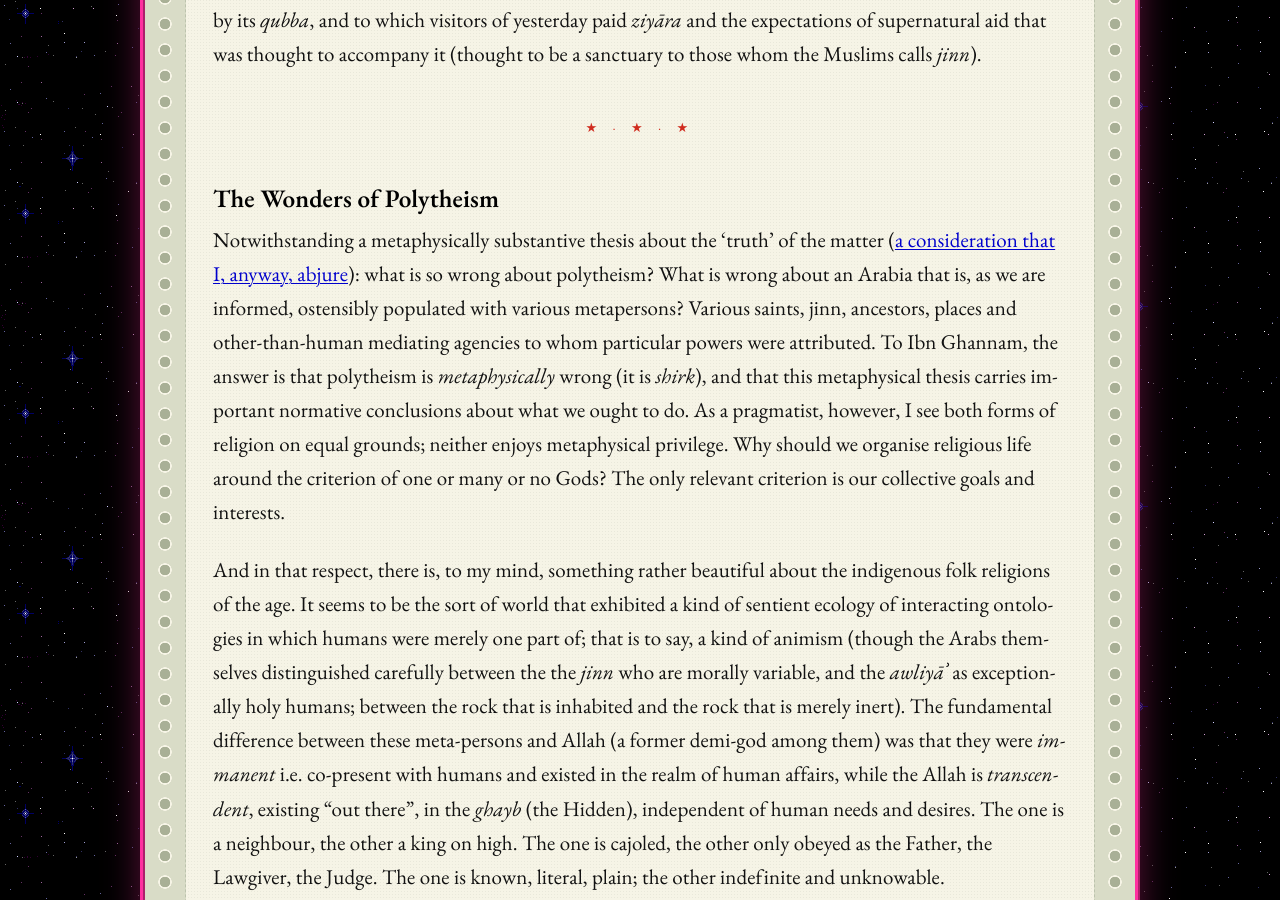
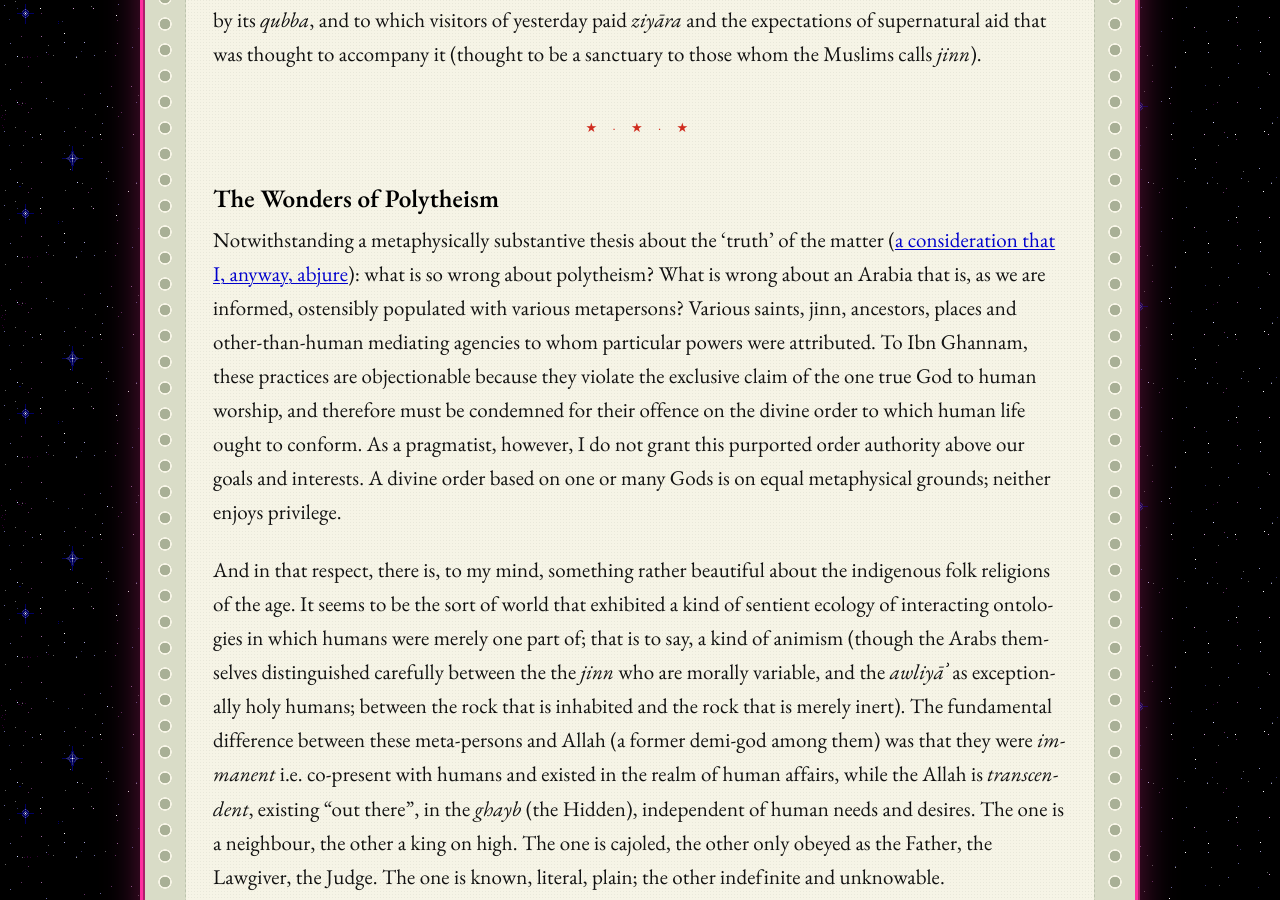
Before and after one commit to Catofminerva/Catofminerva.github.io, a Jekyll site: the page built from _posts/2022-08-19-wahhab.md, in a window 1280 px wide and 900 px high, scrolled down 4226 px. Built offline with Jekyll 4.4.1, drawn with Linux system fonts in a browser that asks for light colours; comment, search, counter and statistics services are not loaded.

Commit message:
Update 2022-08-19-wahhab.md

```diff
--- a/_posts/2022-08-19-wahhab.md
+++ b/_posts/2022-08-19-wahhab.md
@@ -46,7 +46,7 @@ Although it is clear that Ibn Ghannam's characterisation of his Arabia is a hist
 
 ### The Wonders of Polytheism
 
-Notwithstanding a metaphysically substantive thesis about the 'truth' of the matter ([a consideration that I, anyway, abjure](https://catofminerva.com/woman)): what is so wrong about polytheism? What is wrong about an Arabia that is, as we are informed, ostensibly populated with various metapersons? Various saints, jinn, ancestors, places and other-than-human mediating agencies to whom particular powers were attributed. To Ibn Ghannam, the answer is that polytheism is *metaphysically* wrong (it is *shirk*), and that this metaphysical thesis carries important normative conclusions about what we ought to do. As a pragmatist, however, I see both forms of religion on equal grounds; neither enjoys metaphysical privilege. Why should we organise religious life around the criterion of one or many or no Gods? The only relevant criterion is our collective goals and interests.
+Notwithstanding a metaphysically substantive thesis about the 'truth' of the matter ([a consideration that I, anyway, abjure](https://catofminerva.com/woman)): what is so wrong about polytheism? What is wrong about an Arabia that is, as we are informed, ostensibly populated with various metapersons? Various saints, jinn, ancestors, places and other-than-human mediating agencies to whom particular powers were attributed. To Ibn Ghannam, these practices are objectionable because they violate the exclusive claim of the one true God to human worship, and therefore must be condemned for their offence on the divine order to which human life ought to conform. As a pragmatist, however, I do not grant this purported order authority above our goals and interests. A divine order based on one or many Gods is on equal metaphysical grounds; neither enjoys privilege.
 
 And in that respect, there is, to my mind, something rather beautiful about the indigenous folk religions of the age. It seems to be the sort of world that exhibited a kind of sentient ecology of interacting ontologies in which humans were merely one part of; that is to say, a kind of animism (though the Arabs themselves distinguished carefully between the the *jinn* who are morally variable, and the *awliyāʾ* as exceptionally holy humans; between the rock that is inhabited and the rock that is merely inert). The fundamental difference between these meta-persons and Allah (a former demi-god among them) was that they were *immanent* i.e. co-present with humans and existed in the realm of human affairs, while the Allah is *transcendent*, existing “out there”, in the *ghayb* (the Hidden), independent of human needs and desires. The one is a neighbour, the other a king on high. The one is cajoled, the other only obeyed as the Father, the Lawgiver, the Judge. The one is known, literal, plain; the other indefinite and unknowable.
 
```
